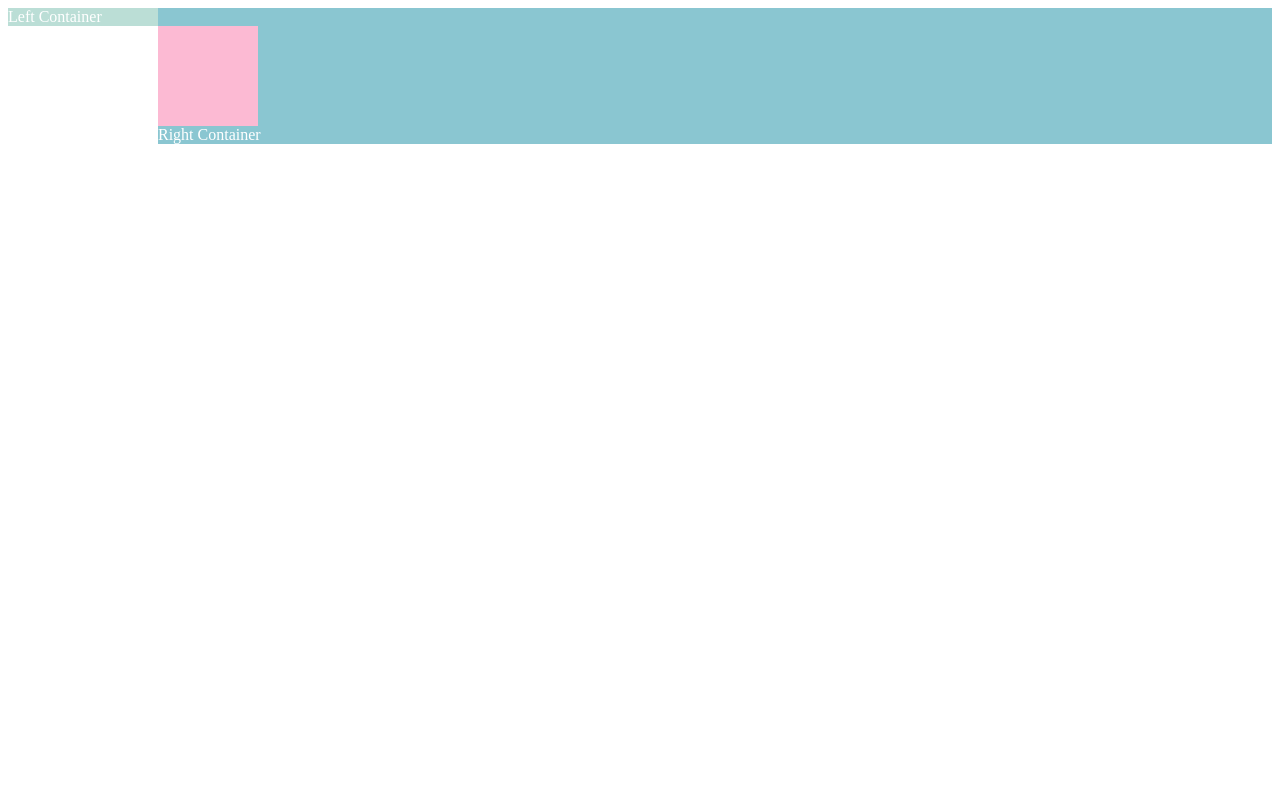
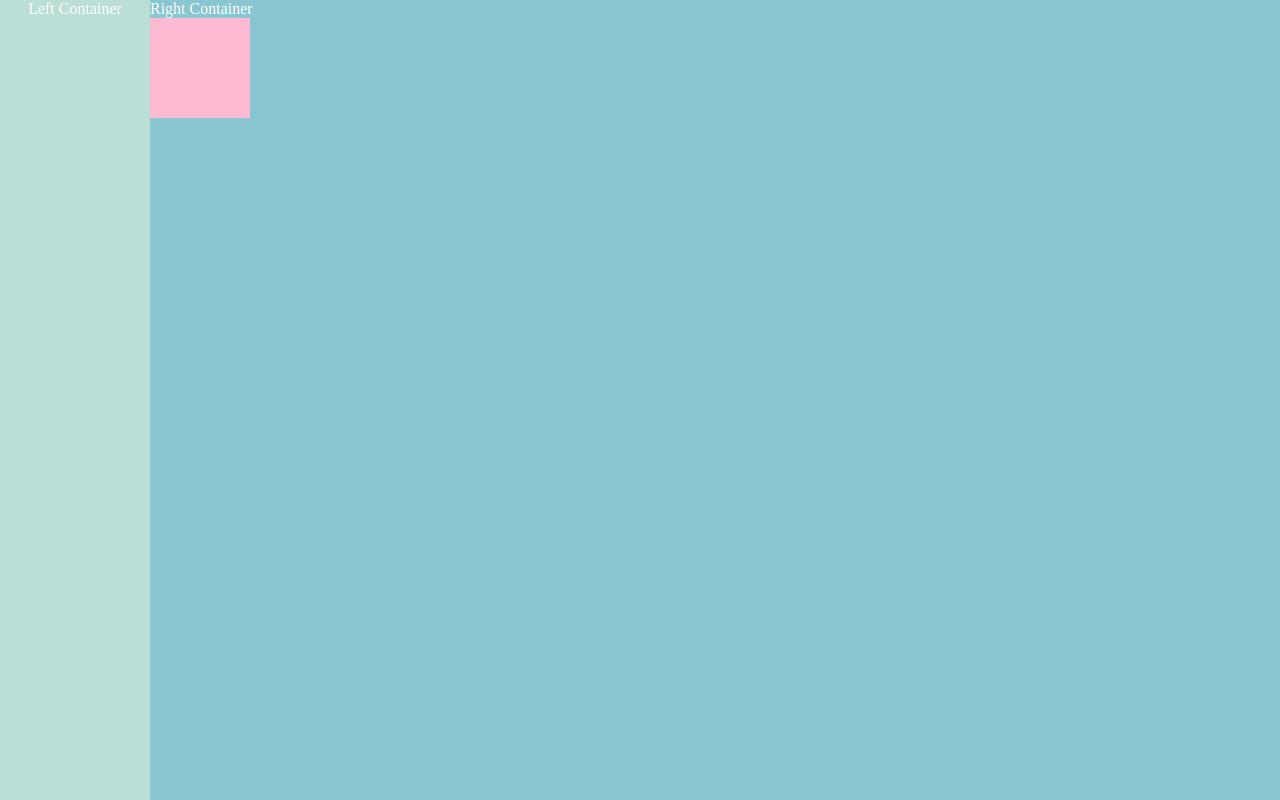
Before and after one commit to sebastiankennedy/learning-css, a plain HTML site: page layouts/tow_column_layout/demo1.html in a window 1280 px wide. Drawn offline with Linux system fonts and the light colour scheme.

Commit message:
Layouts - Two Column Layout

```diff
--- a/layouts/tow_column_layout/demo1.html
+++ b/layouts/tow_column_layout/demo1.html
@@ -7,6 +7,11 @@
     <meta http-equiv="X-UA-Compatible" content="ie=edge">
     <title>two column layout - 两列布局</title>
     <style>
+        * {
+            margin: 0;
+            padding: 0;
+        }
+
         #left, #right {
             height: 100%;
             color: #ffffff;
@@ -23,11 +28,15 @@
         }
 
         #left {
+            height: 100vh;
+            text-align: center;
             /* 当前元素脱离文档流 */
             float: left;
         }
 
         #right {
+            height: 100vh;
+            /* 避免遮住左边元素 */
             margin-left: 150px;
         }
 
@@ -36,7 +45,7 @@
             height: 100px;
             background-color: #fcbad3;
             /* 实现效果兼容性较差，子级元素使用 clear: both 会出现问题 */
-            clear: both;
+            /*clear: both;*/
         }
     </style>
 </head>
@@ -45,8 +54,8 @@
     Left Container
 </div>
 <div id="right">
+    Right Container
     <div id="inner"></div>
-    Right Container
 </div>
 </body>
 </html>
```
